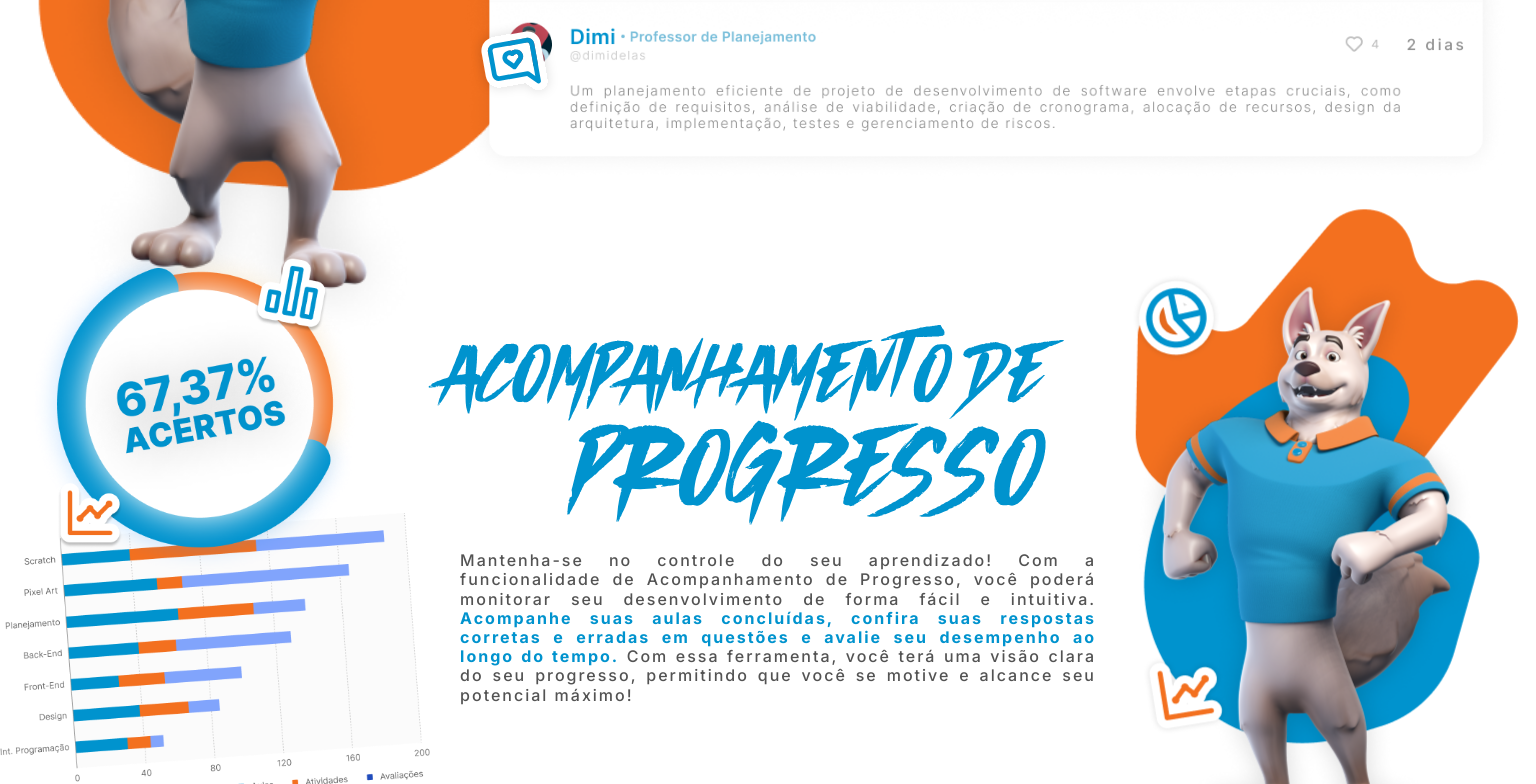
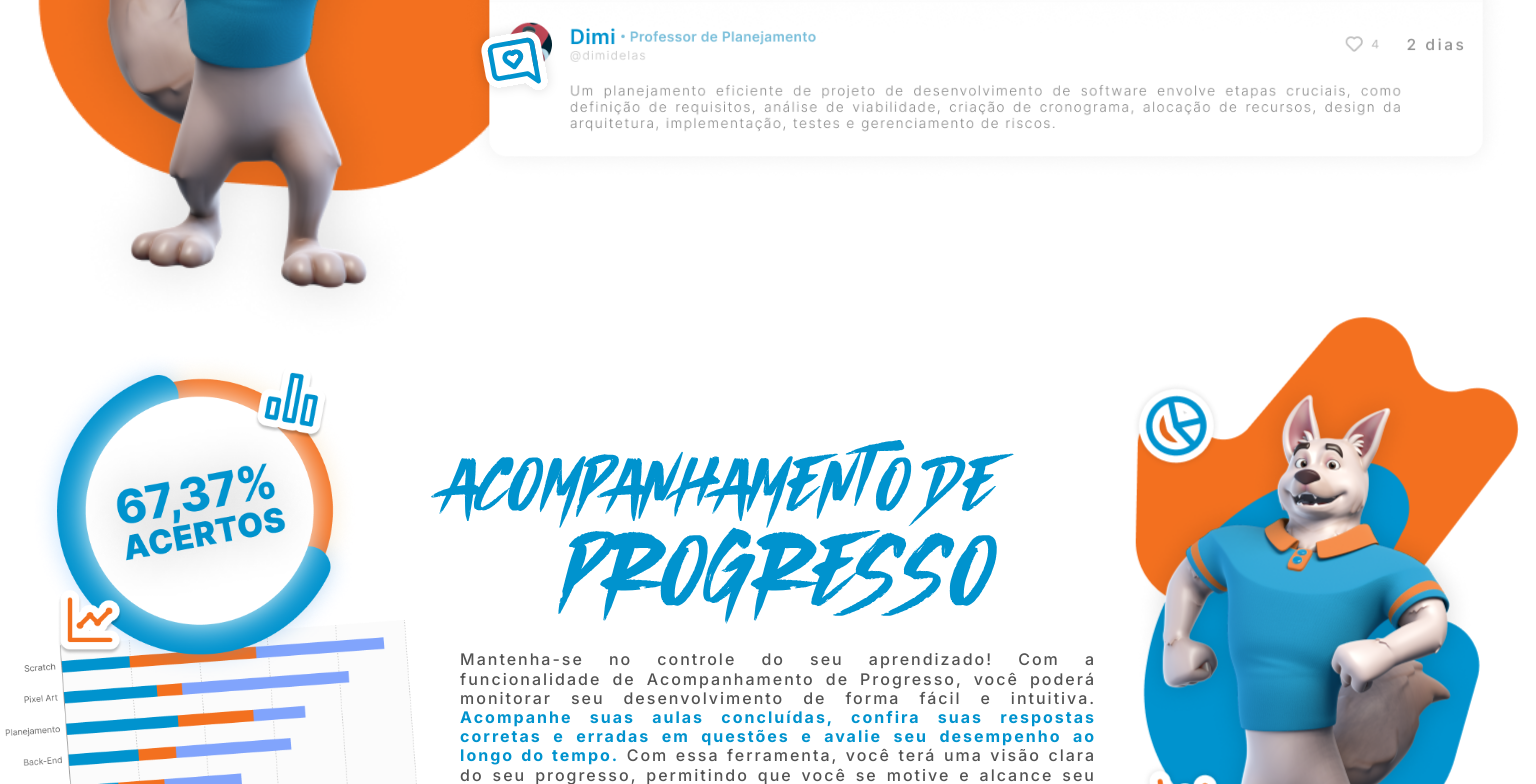
Before and after one commit to HenriqueSenaDev/mind-lab, a React (Vite) app: page / in a window 1536 px wide. Shown: the part 3480-4264 px from the top of the page. Built offline with nearby package versions, Linux system fonts and the light colour scheme; a web font is replaced by a local one.

Commit message:
landing our courses and progress tracking styles fix

```diff
--- a/src/pages/landing/components/course-card/styles.css
+++ b/src/pages/landing/components/course-card/styles.css
@@ -1,6 +1,7 @@
 .course-card {
     position: relative;
     height: 190px;
+    width: auto;
     border-radius:15px;
     cursor: pointer;
     transition: all ease 0.2s;
--- a/src/pages/landing/styles.css
+++ b/src/pages/landing/styles.css
@@ -972,6 +972,10 @@
         top: 140%;
     }
 
+    .progress-tracking {
+        margin-top: 5%;
+    }
+
     .progress-graph-image {
         display: unset;
         width: 28%;
@@ -1026,3 +1030,13 @@
         bottom: -5%;
     }
 }
+
+@media(min-width: 1400px) {
+    .progress-tracking {
+        margin-top: 25%;
+    }
+
+    .progress-tracking-label {
+        width: 110%;
+    }
+}
```
